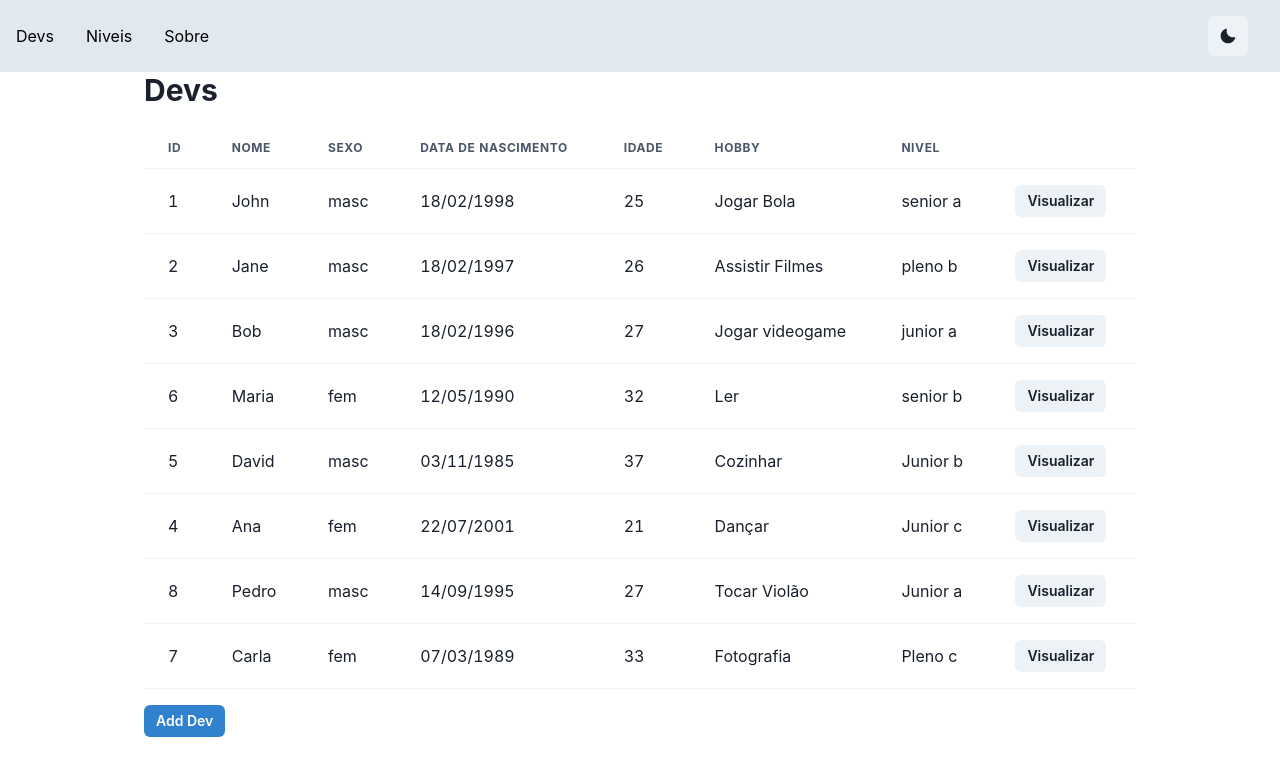
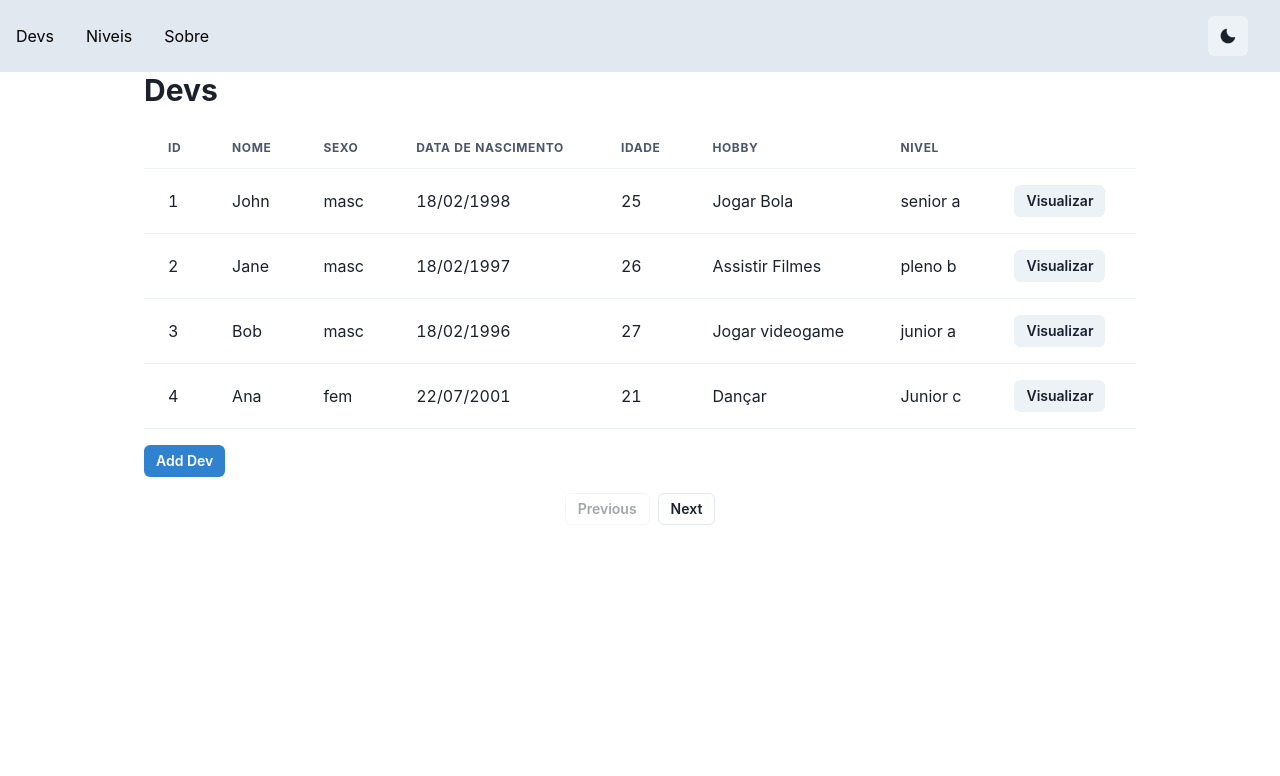
Before and after one commit to GabrielOGW/Crud-Project, a React (Vite) app in the folder frontend/: page /pages/Devs.tsx in a window 1280 px wide. Shown: the top 776 px of the page. Built offline with nearby package versions, Linux system fonts and the light colour scheme.

Commit message:
feat: add pagination and sorting to Devs table

```diff
--- a/frontend/src/pages/Devs.tsx
+++ b/frontend/src/pages/Devs.tsx
@@ -1,4 +1,7 @@
 import {
+  Box,
+  Button,
+  ButtonGroup,
   Container,
   Heading,
   Table,
@@ -9,6 +12,7 @@ import {
   Thead,
   Tr,
 } from "@chakra-ui/react";
+import { useState } from "react";
 import AddDevModal from "../components/AddDevModal";
 import EditDevModal from "../components/EditDevModal";
 
@@ -23,7 +27,6 @@ interface Devs {
 }
 
 function Devs() {
-
   const data: Devs[] = [
     {
       id: 1,
@@ -99,6 +102,35 @@ function Devs() {
     },
   ];
 
+  const [sortBy, setSortBy] = useState<{ key: keyof Devs; ascending: boolean }>(
+    { key: "id", ascending: true }
+  );
+
+  const sortedData = [...data].sort((a, b) => {
+    const compareResult =
+      a[sortBy.key] < b[sortBy.key]
+        ? -1
+        : a[sortBy.key] > b[sortBy.key]
+        ? 1
+        : 0;
+    return sortBy.ascending ? compareResult : -compareResult;
+  });
+
+  const handleSort = (key: keyof Devs) => {
+    if (sortBy.key === key) {
+      setSortBy({ ...sortBy, ascending: !sortBy.ascending });
+    } else {
+      setSortBy({ key, ascending: true });
+    }
+  };
+
+  const [currentPage, setCurrentPage] = useState(0);
+  const itemsPerPage = 4;
+
+  const startIndex = currentPage * itemsPerPage;
+  const endIndex = startIndex + itemsPerPage;
+  const paginatedData = sortedData.slice(startIndex, endIndex);
+
   return (
     <Container maxW="container.lg">
       <Heading size="lg" mb={5}>
@@ -107,18 +139,53 @@ function Devs() {
       <Table variant="simple" colorScheme="gray">
         <Thead>
           <Tr>
-            <Th _hover={{ cursor: "pointer" }}>ID</Th>
-            <Th _hover={{ cursor: "pointer" }}>Nome</Th>
-            <Th _hover={{ cursor: "pointer" }}>Sexo</Th>
-            <Th _hover={{ cursor: "pointer" }}>Data de Nascimento</Th>
-            <Th _hover={{ cursor: "pointer" }}>Idade</Th>
-            <Th _hover={{ cursor: "pointer" }}>Hobby</Th>
-            <Th _hover={{ cursor: "pointer" }}>Nivel</Th>
+            <Th
+              _hover={{ cursor: "pointer" }}
+              onClick={() => handleSort("id")}
+            >
+              ID
+            </Th>
+            <Th
+              _hover={{ cursor: "pointer" }}
+              onClick={() => handleSort("nome")}
+            >
+              Nome
+            </Th>
+            <Th
+              _hover={{ cursor: "pointer" }}
+              onClick={() => handleSort("sexo")}
+            >
+              Sexo
+            </Th>
+            <Th
+              _hover={{ cursor: "pointer" }}
+              onClick={() => handleSort("data_nascimento")}
+            >
+              Data de Nascimento
+            </Th>
+            <Th
+              _hover={{ cursor: "pointer" }}
+              onClick={() => handleSort("idade")}
+            >
+              Idade
+            </Th>
+            <Th
+              _hover={{ cursor: "pointer" }}
+              onClick={() => handleSort("hobby")}
+            >
+              Hobby
+            </Th>
+            <Th
+              _hover={{ cursor: "pointer" }}
+              onClick={() => handleSort("nivel")}
+            >
+              Nivel
+            </Th>
             <Th></Th>
           </Tr>
         </Thead>
         <Tbody>
-          {data.map((dev) => (
+          {paginatedData.map((dev) => (
             <Tr key={dev.id}>
               <Td>{dev.id}</Td>
               <Td>{dev.nome}</Td>
@@ -137,6 +204,22 @@ function Devs() {
       <Text mt={4}>
         <AddDevModal />
       </Text>
+      <Box display="flex" justifyContent="center" mt={4}>
+        <ButtonGroup variant="outline" size="sm">
+          <Button
+            isDisabled={currentPage === 0}
+            onClick={() => setCurrentPage(currentPage - 1)}
+          >
+            Previous
+          </Button>
+          <Button
+            isDisabled={endIndex >= sortedData.length}
+            onClick={() => setCurrentPage(currentPage + 1)}
+          >
+            Next
+          </Button>
+        </ButtonGroup>
+      </Box>
     </Container>
   );
 }
--- a/frontend/src/pages/Niveis.tsx
+++ b/frontend/src/pages/Niveis.tsx
@@ -23,7 +23,7 @@ interface Nivel {
 
 function Niveis() {
   const [currentPage, setCurrentPage] = useState(0);
-  const itemsPerPage = 3;
+  const itemsPerPage = 4;
 
   const [sortingCriteria, setSortingCriteria] = useState<keyof Nivel | null>(
     null
```
